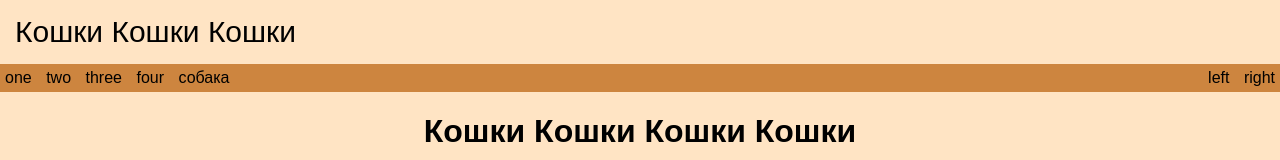
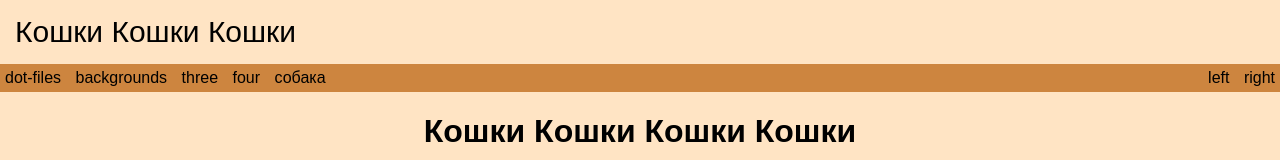
Before and after one commit to seriousapple/seriousapple.github.io, a plain HTML site: page index.html in a window 1280 px wide. Shown: the top 160 px of the page. Drawn offline with Linux system fonts and the light colour scheme.

Commit message:
added links

```diff
--- a/index.html
+++ b/index.html
@@ -17,8 +17,8 @@
              <a href="srs-apl.xyz">Кошки Кошки Кошки</a>
         </header>
         <nav>
-                <a href="#">one</a>
-                <a href="#">two</a>
+                <a href="https://www.dropbox.com/sh/l2pwezubxjljyo3/AAD3r4j8svj4IUcYr-NOYHIQa?dl=0">dot-files</a>
+                <a href="https://www.dropbox.com/sh/808mu12czbqb36s/AADsybgH1rk0ew43ZeRAkkhoa?dl=0">backgrounds</a>
                 <a href="#">three</a>
                 <a href="#">four</a>
                 <a href="https://i0.wp.com/barkvil.com/wp-content/uploads/2019/03/86888884a72866eff6a6c24b32c0bd82.jpg?w=564" target="_blank">собака</a>
```
